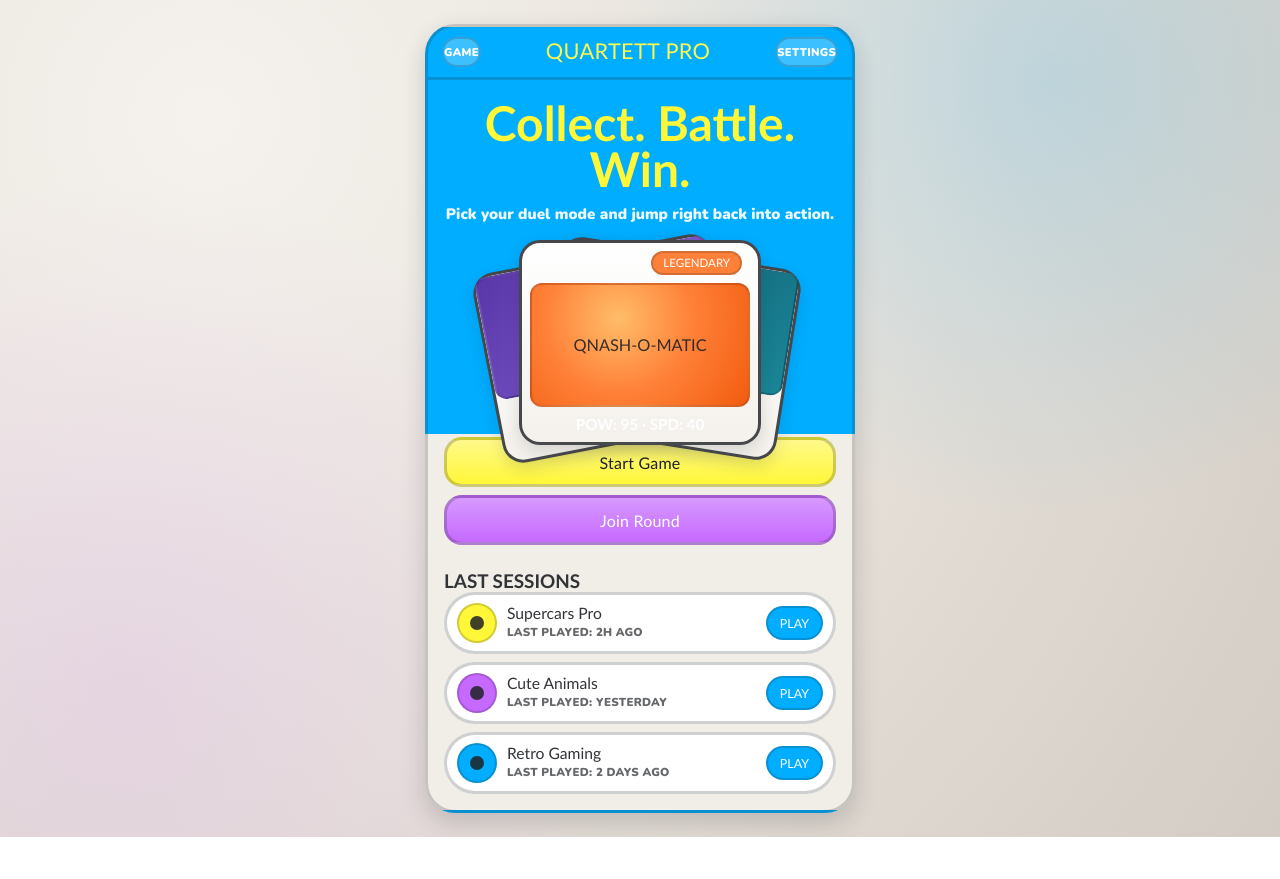
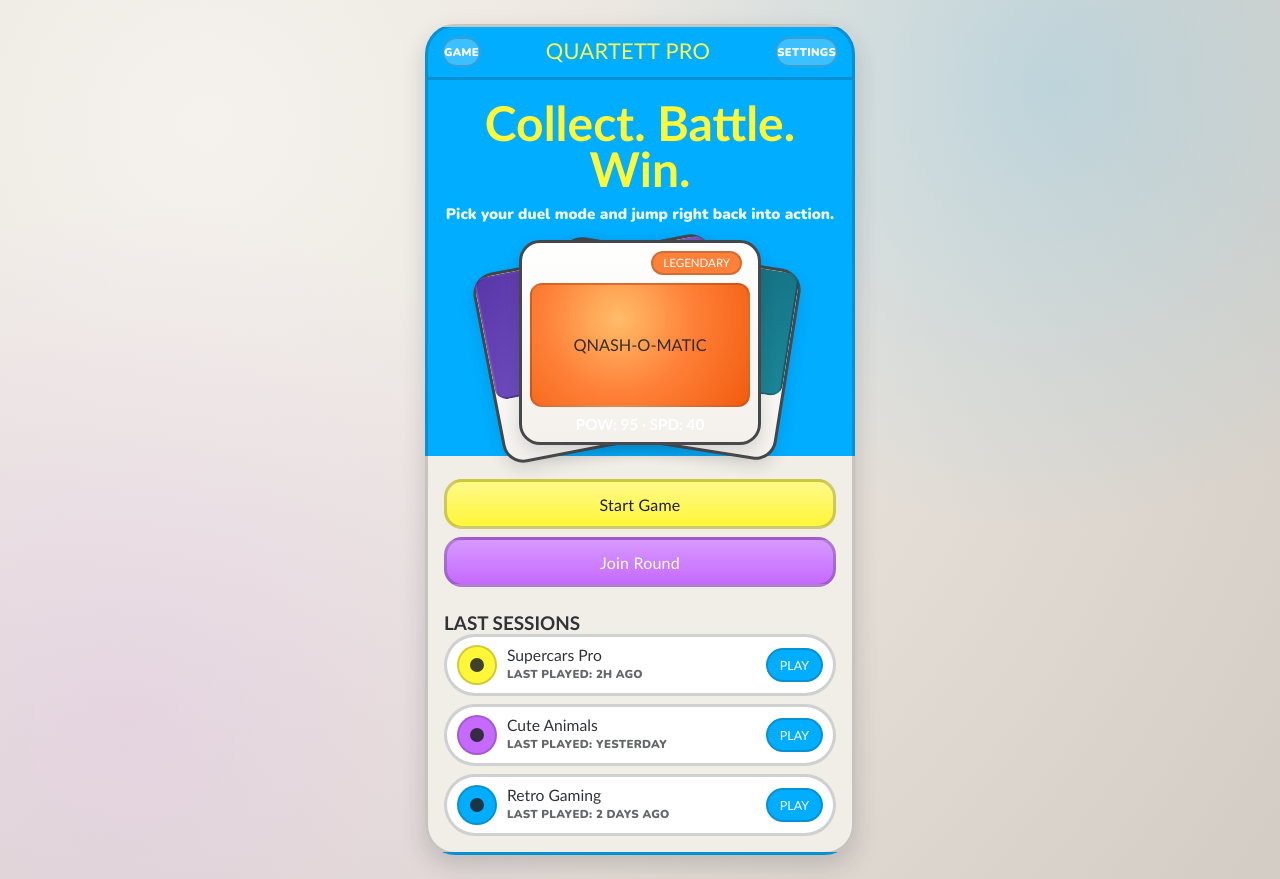
Before and after one commit to jonnypickem/quartett-ingame, a React (Vite) app: page / in a window 1280 px wide. Before the commit the page ends 837 px from the top, so only its background shows below. Built offline with nearby package versions, Linux system fonts and the light colour scheme; a web font is replaced by a local one.

Commit message:
fix: remove landing hero/sheet overlap

```diff
--- a/src/styles/app.css
+++ b/src/styles/app.css
@@ -202,10 +202,11 @@
   display: flex;
   flex-direction: column;
   gap: var(--space-3);
+  margin-top: 0;
 }
 
 .landing-actions {
-  margin-top: -42px;
+  margin-top: 0;
   display: flex;
   flex-direction: column;
   gap: var(--space-2);
```
